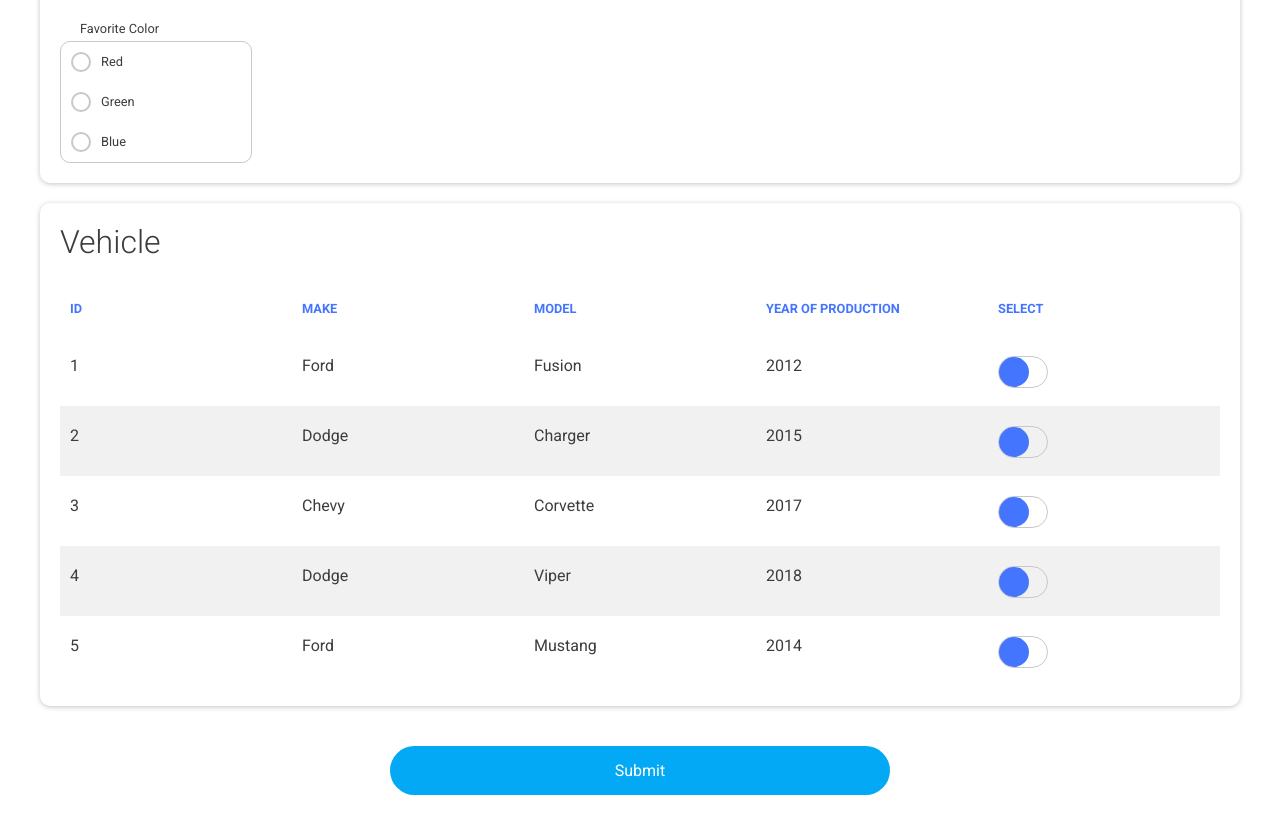
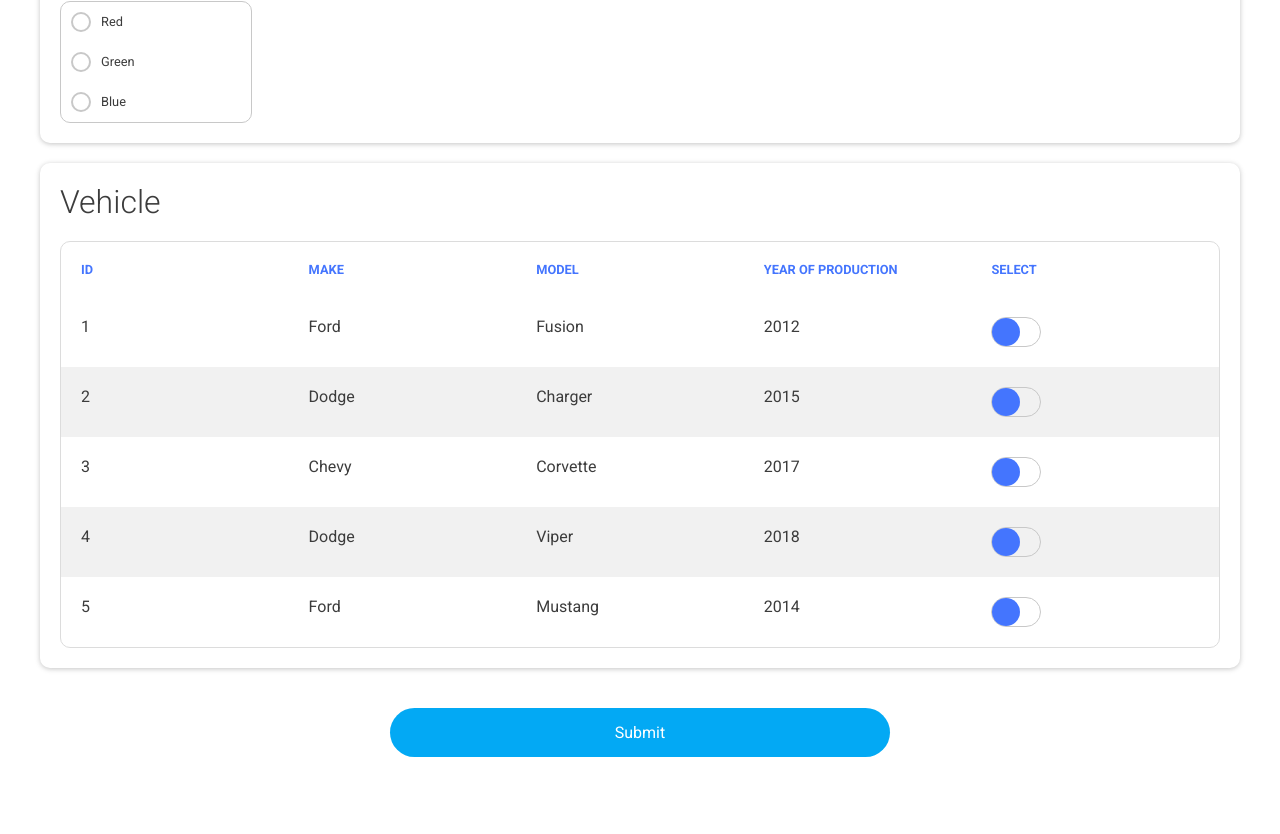
Before and after one commit to TheVVaFFle/react-lightning-form, a React app: page / in a window 1280 px wide. Shown: the part 888-1722 px from the top of the page. After the commit the page ends 1695 px from the top, so only its background shows below. Built offline with nearby package versions, Linux system fonts and the light colour scheme.

Commit message:
Table style/layout improvements.

```diff
--- a/src/components/app/app.tsx
+++ b/src/components/app/app.tsx
@@ -50,7 +50,12 @@
           <Section title="About" data={Test.data.about} />
         </Section>
         <Section title="Vehicle" outline>
-          <Table id="vehicles" data={Test.data.searchResults} selectable />
+          <Table
+            id="vehicles"
+            defaultHeaders={Test.data.searchResults.headers}
+            data={Test.data.searchResults.data}
+            selectable
+          />
         </Section>
       </Form>
     </div>
--- a/src/components/form/form.scss
+++ b/src/components/form/form.scss
@@ -320,8 +320,6 @@
 
     .submit-button-wrapper {
       margin: auto;
-      max-width: 500px;
-      width: 100%;
 
       .error-message {
         text-align: center;
@@ -337,6 +335,7 @@
       display: block;
       margin: auto;
       margin-top: 40px;
+      max-width: 500px;
       outline: none;
       padding: 15px 20px;
       width: 100%;
--- a/src/components/section/section.scss
+++ b/src/components/section/section.scss
@@ -29,6 +29,12 @@
     }
   }
 
+  &.has-title {
+    .fields {
+      margin-top: 20px;
+    }
+  }
+
   .title,
   .fields {
     transition: all 0.25s;
@@ -42,8 +48,4 @@
       margin: 0px;
     }
   }
-
-  .fields {
-    margin-top: 20px;
-  }
 }
--- a/src/components/section/section.tsx
+++ b/src/components/section/section.tsx
@@ -4,6 +4,8 @@
 import { Loading } from "../loading/loading";
 
 export interface SectionProps {
+  id?: string;
+  className?: string;
   title?: string;
   children?: any;
   data?: any;
@@ -13,7 +15,6 @@
   loading?: boolean;
   outline?: boolean;
   styles?: React.CSSProperties;
-  className?: string;
   formState?: any;
 }
 
@@ -37,14 +38,15 @@
   const getClasses = (): string => {
     const classes: string = classNames("section", props.className, {
       outline: props.outline || false,
-      loading: props.loading
+      loading: props.loading,
+      "has-title": props.title
     });
 
     return classes;
   };
 
   return (
-    <div className={getClasses()} style={props.styles}>
+    <div id={props.id} className={getClasses()} style={props.styles}>
       {getTitle()}
       <div className="fields">{getChildren()}</div>
       <Loading />
--- a/src/components/table/table.scss
+++ b/src/components/table/table.scss
@@ -1,5 +1,8 @@
 .table {
+  border: 1px solid gray(220);
+  border-radius: 10px;
   .headers {
+    padding: 0px 10px;
     .header {
       display: inline-block;
       vertical-align: top;
@@ -16,6 +19,7 @@
 
   .rows {
     .row {
+      padding: 0px 10px;
       &:nth-of-type(even) {
         background-color: rgba(gray(200), 0.25);
       }
@@ -43,12 +47,12 @@
               }
 
               .checkbox-toggle-track {
-                height: 30px;
+                height: 28px;
                 width: 48px;
 
                 .checkbox-toggle {
-                  height: 30px;
-                  width: 30px;
+                  height: 28px;
+                  width: 28px;
                 }
               }
             }
@@ -59,10 +63,19 @@
   }
 
   .table-message {
+    text-align: center;
+
+    &.error {
+      h1 {
+        color: $red;
+      }
+    }
+
     h1 {
-      color: gray(60);
+      color: $blue;
       font-weight: 400;
-      margin: 0px;
+      padding: 20px;
+      position: relative;
     }
   }
 }
--- a/src/components/table/table.tsx
+++ b/src/components/table/table.tsx
@@ -8,6 +8,7 @@
   id: string;
   data?: any;
   selectable?: boolean;
+  defaultHeaders?: string[];
   errorMessage?: string;
   emptyMessage?: string;
   onSelect?: any;
@@ -15,6 +16,7 @@
 
 export const Table: React.SFC<TableProps> = (props: TableProps) => {
   const determineHeaders = (): string[] => {
+    if (props.data && props.data.length > 0) {
       return Object.entries(props.data[0]).map((entry: any) => {
         const key: string = entry[0];
         if (key && key !== "") {
@@ -22,6 +24,11 @@
         }
         return "Empty Key";
       });
+    } else if (props.defaultHeaders && props.defaultHeaders.length > 0) {
+      return props.defaultHeaders;
+    } else {
+      return [];
+    }
   };
 
   const getStyles = (length: number): React.CSSProperties => {
@@ -41,7 +48,7 @@
 
   const getHeaders = (): JSX.Element[] | null => {
     let headers: string[] | JSX.Element[] = determineHeaders();
-
+    console.log(headers);
     if (!headers || headers.length === 0) {
       return null;
     }
@@ -115,35 +122,40 @@
   };
 
   const getTableErrorMessage = () => {
-    return props.errorMessage || "Error loading table data.";
+    const errorMessage: string =
+      props.errorMessage || "Error loading table data.";
+
+    if (props.data === null || props.data === undefined) {
+      return (
+        <div className="table-message error">
+          <h1>( {errorMessage} )</h1>
+        </div>
+      );
+    }
+
+    return null;
   };
 
   const getTableEmptyMessage = () => {
-    return props.emptyMessage || "Table is empty.";
+    const emptyMessage: string = props.emptyMessage || "Table is empty.";
+
+    if (props.data && props.data.length === 0) {
+      return (
+        <div className="table-message empty">
+          <h1>( {emptyMessage} )</h1>
+        </div>
+      );
+    }
+
+    return null;
   };
 
-  if (props.data === null || props.data === undefined) {
-    return (
-      <div id={props.id || ""} className="table">
-        <div className="table-message empty">
-          <h1>{getTableErrorMessage()}</h1>
-        </div>
-      </div>
-    );
-  } else if (props.data.length === 0) {
-    return (
-      <div id={props.id || ""} className="table">
-        <div className="table-message empty">
-          <h1>{getTableEmptyMessage()}</h1>
-        </div>
-      </div>
-    );
-  } else {
   return (
     <div id={props.id || ""} className="table">
       <div className="headers">{getHeaders()}</div>
       <div className="rows">{getRows()}</div>
+      {getTableEmptyMessage()}
+      {getTableErrorMessage()}
     </div>
   );
-  }
 };
--- a/src/data/index.ts
+++ b/src/data/index.ts
@@ -47,7 +47,9 @@
         options: colorOptions
       }
     },
-    searchResults: [
+    searchResults: {
+      headers: ["ID", "MAKE", "MODEL", "YEAR OF PRODUCTION"],
+      data: [
         { id: 1, make: "Ford", model: "Fusion", yearOfProduction: "2012" },
         { id: 2, make: "Dodge", model: "Charger", yearOfProduction: "2015" },
         { id: 3, make: "Chevy", model: "Corvette", yearOfProduction: "2017" },
@@ -55,4 +57,5 @@
         { id: 5, make: "Ford", model: "Mustang", yearOfProduction: "2014" }
       ]
     }
+  }
 };
```
Lines whose indentation alone changed are shown as unchanged.
